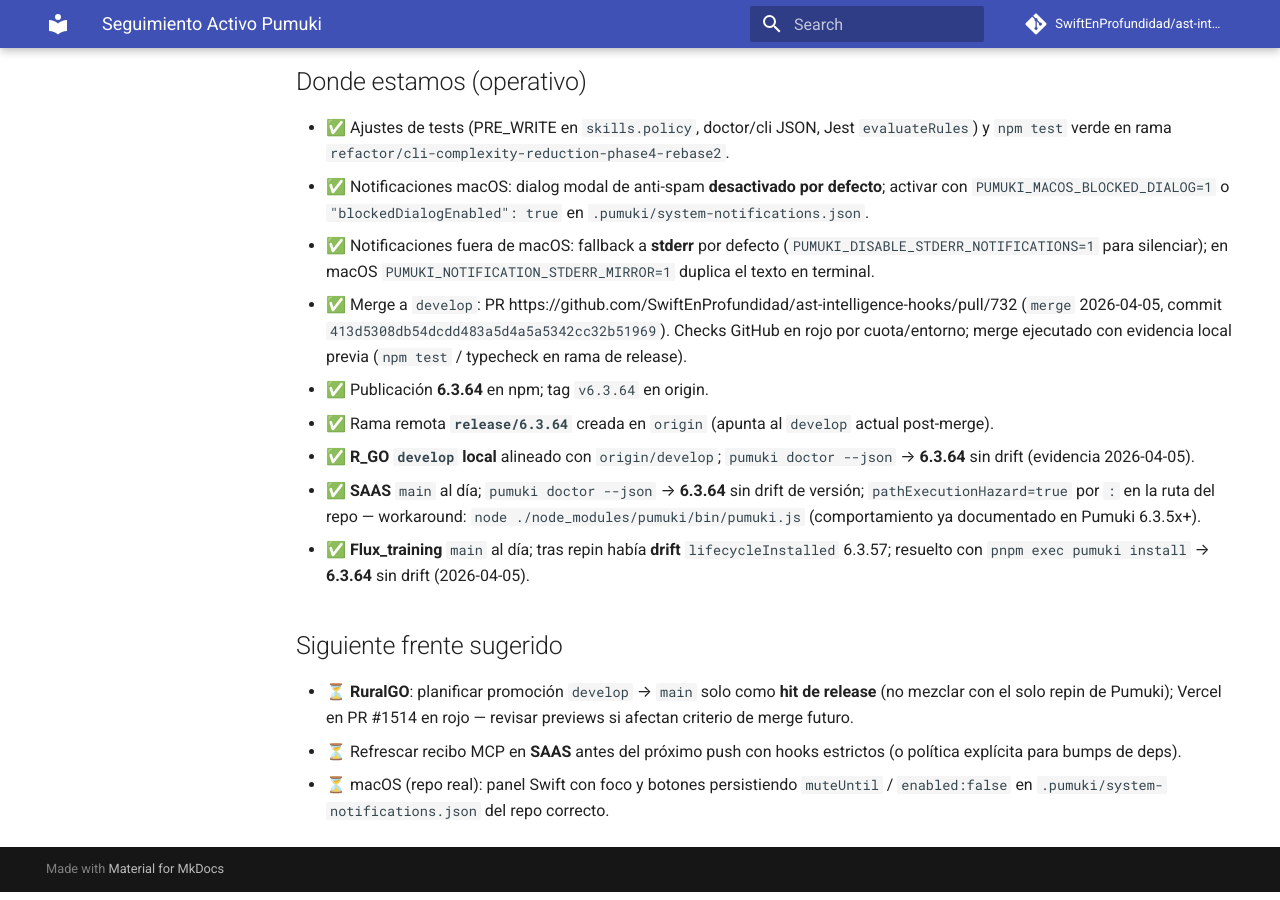
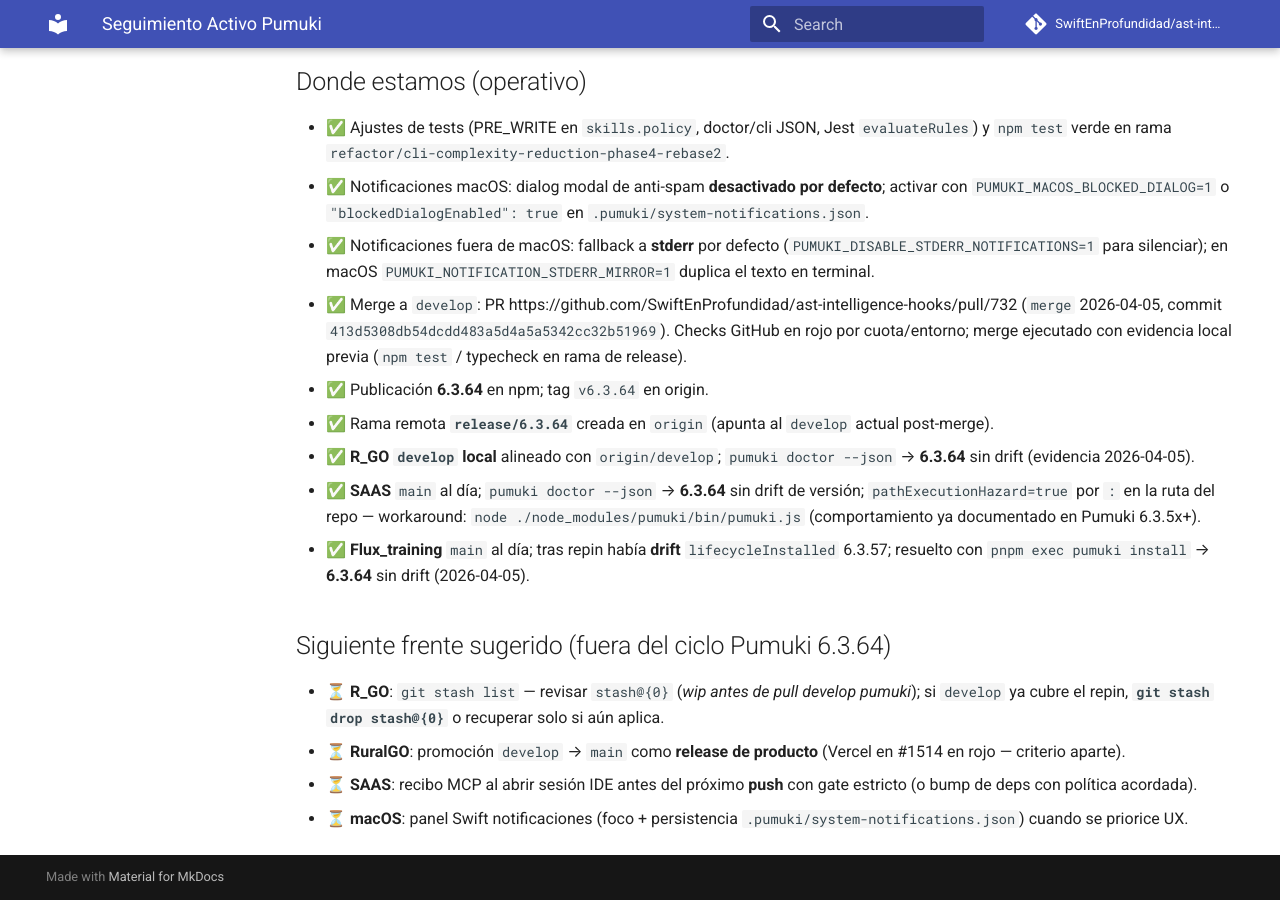
Before and after one commit to SwiftEnProfundidad/ast-intelligence-hooks, an MkDocs documentation site: the page built from docs/tracking/plan-activo-de-trabajo.md, in a window 1280 px wide and 900 px high, scrolled down 1102 px. Built offline with MkDocs 1.6.1 and Material for MkDocs 9.7.7, drawn with Linux system fonts in a browser that asks for light colours; comment, search, counter and statistics services are not loaded; some of the changed text lies outside the part shown.

Commit message:
docs(tracking): ciclo 6.3.64 cerrado — idle, npm latest y nota stash R_GO

```diff
--- a/docs/tracking/plan-activo-de-trabajo.md
+++ b/docs/tracking/plan-activo-de-trabajo.md
@@ -16,9 +16,9 @@
 
 ## Estado actual
 
-- Frente activo: `post-release-6.3.64-closure` (repin consumidor cerrado en ramas activas; sin promoción masiva R_GO `develop`→`main`)
+- Frente activo: **`idle`** (ciclo **6.3.64** publicación + repin + doctor consumidores **cerrado**; `npm view pumuki version` → **6.3.64** @latest 2026-04-05).
 - Origen: `ast-intelligence-hooks`
-- Contexto: **6.3.64** publicada en npm; `postinstall` cablea `pumuki install` en consumidores Git; notificaciones con fallback stderr fuera de macOS; MCP IDE sigue explícito.
+- Contexto: línea **6.3.64** estable en npm y consumidores alineados en ramas de trabajo acordadas; siguiente trabajo es **producto** (R_GO release, SAAS MCP al commitear, panel macOS), no backlog PUMUKI-2xx.
 - Estado global: **sin tareas PUMUKI-2xx abiertas en este espejo**; repin **6.3.64** en **SAAS** `main`, **Flux_training** `main`, **R_GO** `develop` (PR https://github.com/SwiftEnProfundidad/R_GO/pull/1514 → `b899ee6a1`). **R_GO `main`** sigue muy por detrás de `develop` (orden ~10³ commits); no es un fast-forward de producto: la promoción a `main` es release aparte.
 
 ## Cola externa real
@@ -39,8 +39,9 @@
 - ✅ **SAAS** `main` al día; `pumuki doctor --json` → **6.3.64** sin drift de versión; `pathExecutionHazard=true` por `:` en la ruta del repo — workaround: `node ./node_modules/pumuki/bin/pumuki.js` (comportamiento ya documentado en Pumuki 6.3.5x+).
 - ✅ **Flux_training** `main` al día; tras repin había **drift** `lifecycleInstalled` 6.3.57; resuelto con `pnpm exec pumuki install` → **6.3.64** sin drift (2026-04-05).
 
-## Siguiente frente sugerido
+## Siguiente frente sugerido (fuera del ciclo Pumuki 6.3.64)
 
-- ⏳ **RuralGO**: planificar promoción `develop` → `main` solo como **hit de release** (no mezclar con el solo repin de Pumuki); Vercel en PR #1514 en rojo — revisar previews si afectan criterio de merge futuro.
-- ⏳ Refrescar recibo MCP en **SAAS** antes del próximo push con hooks estrictos (o política explícita para bumps de deps).
-- ⏳ macOS (repo real): panel Swift con foco y botones persistiendo `muteUntil` / `enabled:false` en `.pumuki/system-notifications.json` del repo correcto.
+- ⏳ **R_GO**: `git stash list` — revisar `stash@{0}` (*wip antes de pull develop pumuki*); si `develop` ya cubre el repin, **`git stash drop stash@{0}`** o recuperar solo si aún aplica.
+- ⏳ **RuralGO**: promoción `develop` → `main` como **release de producto** (Vercel en #1514 en rojo — criterio aparte).
+- ⏳ **SAAS**: recibo MCP al abrir sesión IDE antes del próximo **push** con gate estricto (o bump de deps con política acordada).
+- ⏳ **macOS**: panel Swift notificaciones (foco + persistencia `.pumuki/system-notifications.json`) cuando se priorice UX.
```
